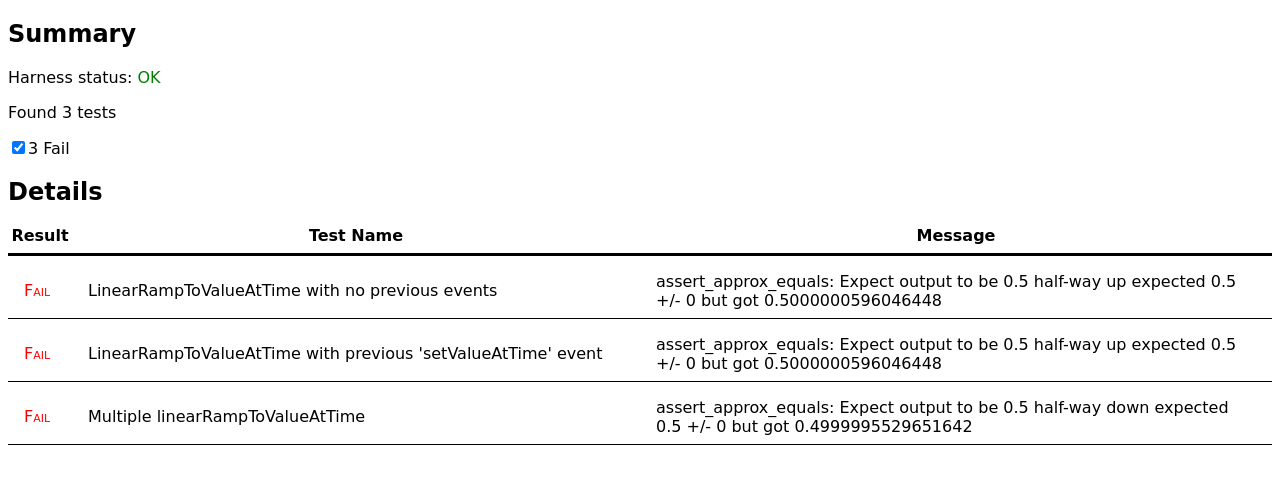
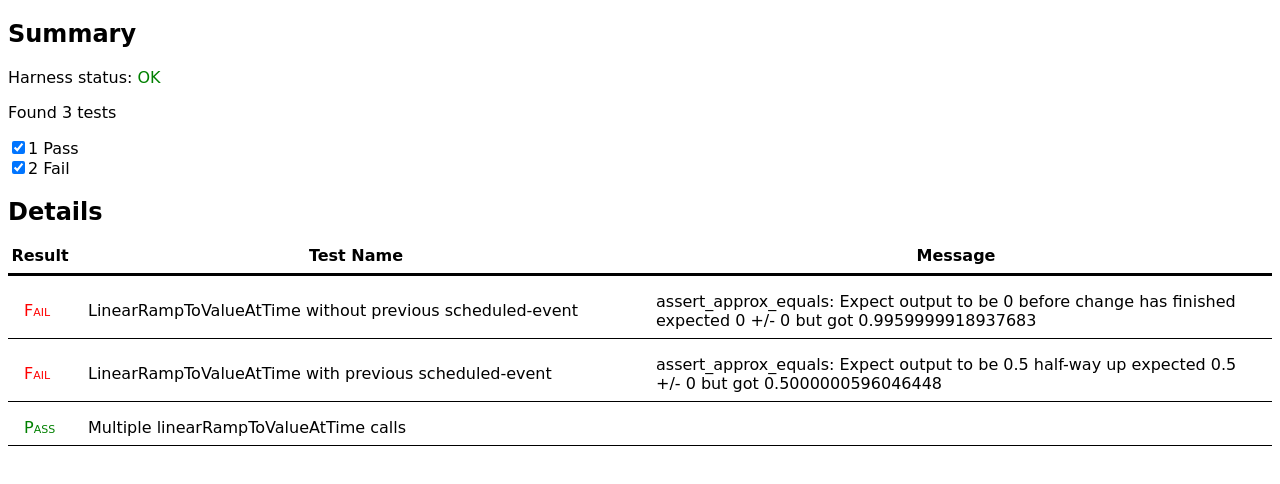
Before and after one commit to pendragon-andyh/WebAudio-Testing, a plain HTML site: page webaudio/the-audio-api/the-audioparam-interface/method-linearRampToValueAtTime.html in a window 1280 px wide. Drawn offline with Linux system fonts and the light colour scheme.

Commit message:
Fixed test for linearRampToValueAtTime
After clarification with Paul Adenot.

```diff
--- a/webaudio/the-audio-api/the-audioparam-interface/method-linearRampToValueAtTime.html
+++ b/webaudio/the-audio-api/the-audioparam-interface/method-linearRampToValueAtTime.html
@@ -16,15 +16,41 @@
 
 	<script type="text/javascript">
 		/*
-		LinearRampToValueAtTime with no previous events"
+		LinearRampToValueAtTime without previous scheduled-event.
+		Specification says that LinearRampToValueAtTime ramps from the previous scheduled-event.
+		If there is no previous scheduled-event then the AudioParam does not know when the slope should
+		start.  So in this case, the method acts exactly like setValueAtTime - and the value instantaneously
+		changes from the previous value to the new value.
 		*/
 		(function() {
-			executeTest("LinearRampToValueAtTime with no previous events", arrangeFn, assertFn);
+			executeTest("LinearRampToValueAtTime without previous scheduled-event", arrangeFn, assertFn);
 
 			function arrangeFn(ac, audioParam) {
 				audioParam.value=0;
 
-				//Schedule linearRampToValueAtTime to increase value to 1 over 250 samples.
+				//Schedule linearRampToValueAtTime to increase value to 1 after 250 samples.
+				audioParam.linearRampToValueAtTime(1, this.convertSamplesToSeconds(250));
+			}
+
+			//Assert that the value changes at the correct time.
+			function assertFn(actualData) {
+				assert_approx_equals(actualData[0], 0, 0, "Expect start of output to be 0");
+				assert_approx_equals(actualData[249], 0, 0, "Expect output to be 0 before change has finished");
+				assert_approx_equals(actualData[250], 1, 0, "Expect output to be 1 after change has finished");
+			}
+		})();
+
+		/*
+		LinearRampToValueAtTime with previous scheduled-event.
+		*/
+		(function() {
+			executeTest("LinearRampToValueAtTime with previous scheduled-event", arrangeFn, assertFn);
+
+			function arrangeFn(ac, audioParam) {
+				//The previous scheduled event.
+				audioParam.setValueAtTime(0, 0);
+
+				//Schedule linearRampToValueAtTime to ramp from 0 to 1 over 250 samples.
 				audioParam.linearRampToValueAtTime(1, this.convertSamplesToSeconds(250));
 			}
 
@@ -37,35 +63,14 @@
 		})();
 
 		/*
-		LinearRampToValueAtTime with previous 'setValueAtTime' events
+		Multiple linearRampToValueAtTime calls.
 		*/
 		(function() {
-			executeTest("LinearRampToValueAtTime with previous 'setValueAtTime' event", arrangeFn, assertFn);
+			executeTest("Multiple linearRampToValueAtTime calls", arrangeFn, assertFn);
 
 			function arrangeFn(ac, audioParam) {
-				audioParam.value=0;
+				//The previous scheduled event.
 				audioParam.setValueAtTime(0, 0);
-
-				//Schedule linearRampToValueAtTime to increase value to 1 over 250 samples.
-				audioParam.linearRampToValueAtTime(1, this.convertSamplesToSeconds(250));
-			}
-
-			//Assert that the value changes at the correct time.
-			function assertFn(actualData) {
-				assert_approx_equals(actualData[0], 0, 0, "Expect start of output to be 0");
-				assert_approx_equals(actualData[125], 0.5, 0, "Expect output to be 0.5 half-way up");
-				assert_approx_equals(actualData[250], 1, 0, "Expect output to be 1 after ramp has finished");
-			}
-		})();
-
-		/*
-		LinearRampToValueAtTime with previous 'linearRampToValueAtTime' events
-		*/
-		(function() {
-			executeTest("Multiple linearRampToValueAtTime", arrangeFn, assertFn);
-
-			function arrangeFn(ac, audioParam) {
-				audioParam.value=0;
 
 				//Schedule linearRampToValueAtTime to increase value to 1 over 250 samples.
 				audioParam.linearRampToValueAtTime(1, this.convertSamplesToSeconds(250));
@@ -76,9 +81,11 @@
 
 			//Assert that the value changes at the correct time.
 			function assertFn(actualData) {
-				assert_approx_equals(actualData[250], 1, 0, "Expect output to be 1 before down-ramp starts");
-				assert_approx_equals(actualData[500], 0.5, 0, "Expect output to be 0.5 half-way down");
-				assert_approx_equals(actualData[750], 0, 0, "Expect output to be 0 after down-ramp is complete");
+				assert_approx_equals(actualData[0], 0, 0, "Expect start of output to be 0");
+				assert_approx_equals(actualData[125], 0.5, 0.01, "Expect output to be 0.5 half-way up");
+				assert_approx_equals(actualData[250], 1, 0.01, "Expect output to be 1 before down-ramp starts");
+				assert_approx_equals(actualData[500], 0.5, 0.01, "Expect output to be 0.5 half-way down");
+				assert_approx_equals(actualData[750], 0, 0.01, "Expect output to be 0 after down-ramp is complete");
 			}
 		})();
 	</script>
```
